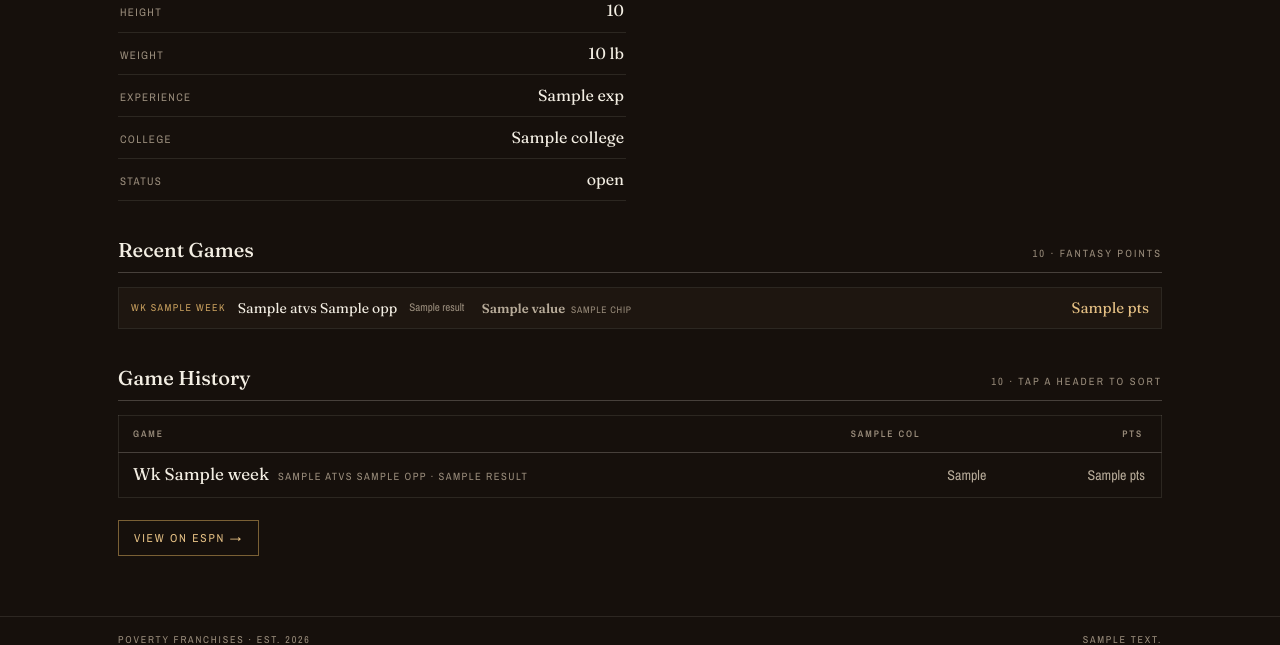
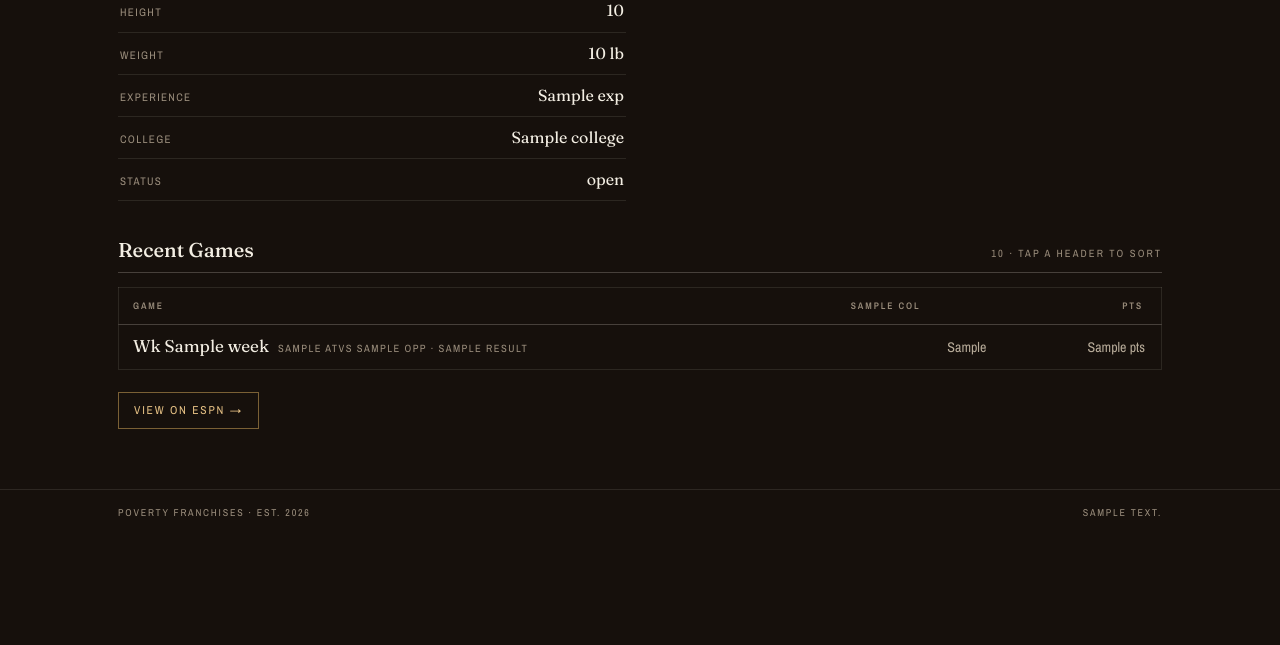
Before and after one commit to xpoes123/poverty-football, a FastAPI app: template templates/player.html in a window 1280 px wide. Shown: the part 493-1138 px from the top of the page. After the commit the page ends 1009 px from the top, so only its background shows below. Run offline with FastAPI, Linux system fonts and the light colour scheme; the template is opened without the code that fills it: most values are stand-ins (such as "Sample title", 1, 10 or a date in 2020); grey boxes marked "Sample" are stand-in pictures; parts of the project's set-up code (start-up, migrations or seed data) failed here and were passed over.

Commit message:
Replace inconsistent Recent Games chip list with the single consistent sortable table (recent-first)

```diff
--- a/espn.py
+++ b/espn.py
@@ -116,7 +116,7 @@ def game_table(gl: dict, scoring: dict, position: str) -> dict:
         rows.append({"week": meta.get("week"), "opp": (meta.get("opponent") or {}).get("abbreviation"),
                      "atvs": meta.get("atVs"), "eid": eid, "cells": cells, "pts": pts,
                      "result": gr if any(ch.isdigit() for ch in gr) else f"{gr} {sc}".strip()})
-    rows.sort(key=lambda r: r["week"] or 0)
+    rows.sort(key=lambda r: r["week"] or 0, reverse=True)  # most recent first
     return {"columns": [label for label, _ in cols], "rows": rows}
 
 
--- a/templates/player.html
+++ b/templates/player.html
@@ -51,23 +51,8 @@
       </section>
     </div>
 
-    {% if recent_games %}
-    <div class="section-head"><h2>Recent Games</h2><p>{{ season_stat }} · fantasy points</p></div>
-    <div class="gamelog">
-      {% for gm in recent_games %}
-      <a class="glrow" href="/game/{{ gm.eid }}?week={{ gm.week }}">
-        <span class="gl-wk">Wk {{ gm.week }}</span>
-        <span class="gl-opp">{{ gm.atvs }} {{ gm.opp }}</span>
-        <span class="gl-res">{{ gm.result }}</span>
-        <span class="gl-stats">{% for c in gm.chips %}<span class="bstat"><b>{{ c.value }}</b> {{ c.label }}</span>{% endfor %}</span>
-        <span class="gl-pts">{{ gm.pts }}</span>
-      </a>
-      {% endfor %}
-    </div>
-    {% endif %}
-
     {% if game_table and game_table.rows and game_table.columns %}
-    <div class="section-head"><h2>Game History</h2><p>{{ season_stat }} · tap a header to sort</p></div>
+    <div class="section-head"><h2>Recent Games</h2><p>{{ season_stat }} · tap a header to sort</p></div>
     <div class="table-wrap">
     <table class="ledger sortable">
       <thead>
--- a/web.py
+++ b/web.py
@@ -381,12 +381,11 @@ async def player_profile(request: Request, pid: str):
     ctx["headline"] = views.player_headline(st)
     ctx["stat_lines"] = views.player_stat_lines(position, st)
     ctx["pid"] = pid
-    ctx["recent_games"], ctx["game_table"] = [], None
+    ctx["game_table"] = None
     if espn_id:
         try:
             gl = await espn.gamelog(espn_id)
             scoring = (await get_league(LID)).get("scoring_settings") or {}
-            ctx["recent_games"] = espn.game_log(gl, scoring)
             ctx["game_table"] = espn.game_table(gl, scoring, position)
         except Exception:
             pass
```
